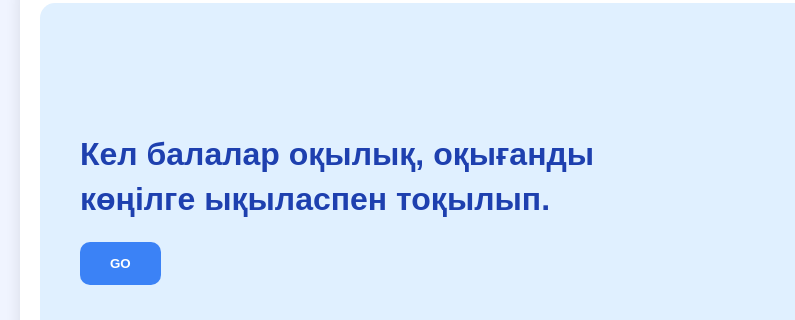
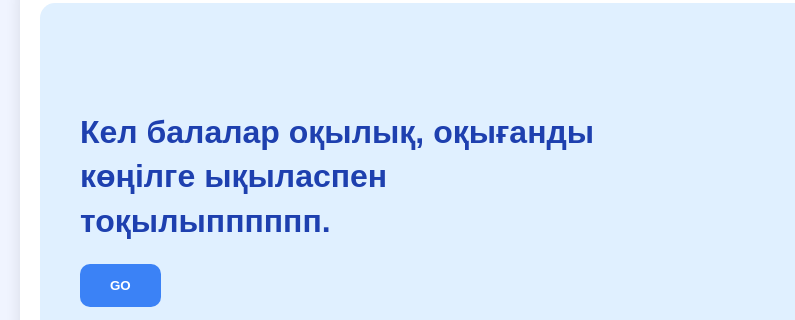
Before and after one commit to kurmangazyabeke-bot/OKUALANY.github.io, a plain HTML site: page index.html in a window 1280 px wide. Shown: the part 120-440 px from the top of the page, 0-795 px from the left. Drawn offline with Linux system fonts and the light colour scheme.

Commit message:
Update index.html

```diff
--- a/index.html
+++ b/index.html
@@ -228,7 +228,7 @@ function toggleMenu() {
   <!-- HERO -->
   <section class="hero">
     <div class="hero-left">
-      <h2>Кел балалар оқылық, оқығанды көңілге ықыласпен тоқылып.</h2>
+      <h2>Кел балалар оқылық, оқығанды көңілге ықыласпен тоқылыпппппп.</h2>
       <button class="go-btn" onclick="location.href='test.html'">GO</button>
     </div>
     <div class="hero-right">
```
